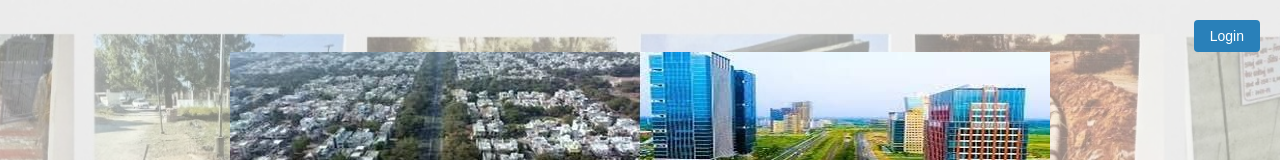
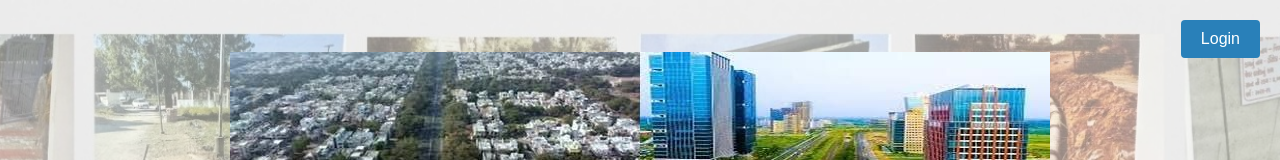
Before and after one commit to dpgandhinagar/Panchayat-Funds, a plain HTML site: page index.html in a window 1280 px wide. Shown: the top 160 px of the page. Drawn offline with nearby package versions, Linux system fonts and the light colour scheme; a small style sheet from the web is missing.

Commit message:
Update style.css

```diff
--- a/style.css
+++ b/style.css
@@ -596,10 +596,10 @@ canvas {
     background-color: #2980b9;
     color: white;
     border: none;
-    padding: 8px 16px;
+    padding: 10px 20px;
     border-radius: 4px;
     cursor: pointer;
-    font-size: 14px;
+    font-size: 16px;
 }
 
 .auth-btn:hover {
```
